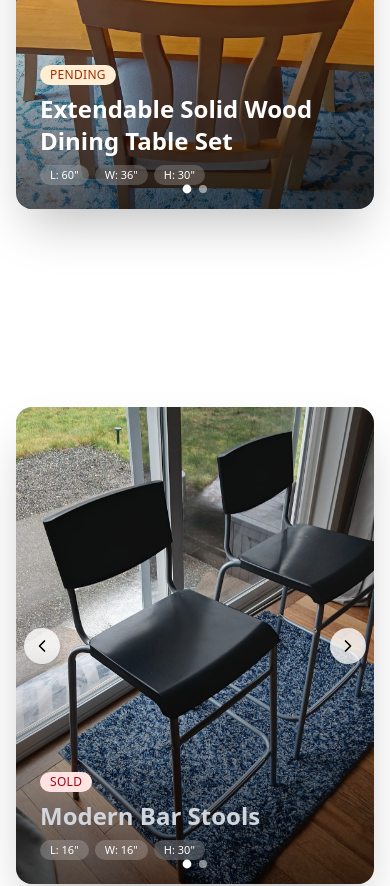
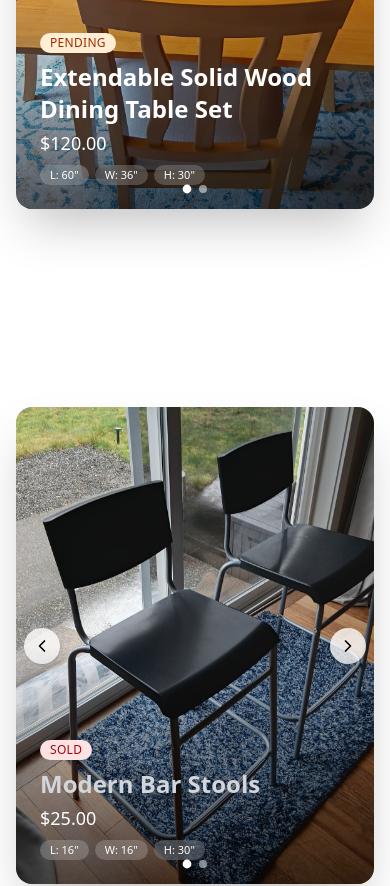
Before and after one commit to akhil9tiet/marketplaceEcom, a React (Vite) app: page / in a window 390 px wide. Shown: the part 1000-1886 px from the top of the page. Built offline with nearby package versions, Linux system fonts and the light colour scheme.

Commit message:
wip: price as overlay in mobile view

```diff
--- a/src/components/ScrollGallery/ListingImage.tsx
+++ b/src/components/ScrollGallery/ListingImage.tsx
@@ -144,6 +144,14 @@ export const ListingImage: React.FC<ListingImageProps> = ({ item, index }) => {
             {item.status}
           </span>
           <h2 className={`text-2xl font-bold ${item.status === ListingStatus.Sold ? 'text-gray-300' : ''}`}>{item.title}</h2>
+          <p className="mt-1 text-lg font-medium">
+            {item.oldPrice && (
+              <span className="line-through text-gray-400 mr-1.5 text-sm">
+                {item.oldPrice.toLocaleString('en-US', { style: 'currency', currency: 'USD' })}
+              </span>
+            )}
+            {item.price.toLocaleString('en-US', { style: 'currency', currency: 'USD' })}
+          </p>
           {item.dimensions && (
             <div className="mt-2 flex gap-1.5">
               <span className="rounded-full bg-white/20 backdrop-blur-sm px-2.5 py-0.5 text-[11px] font-medium text-white">
```
